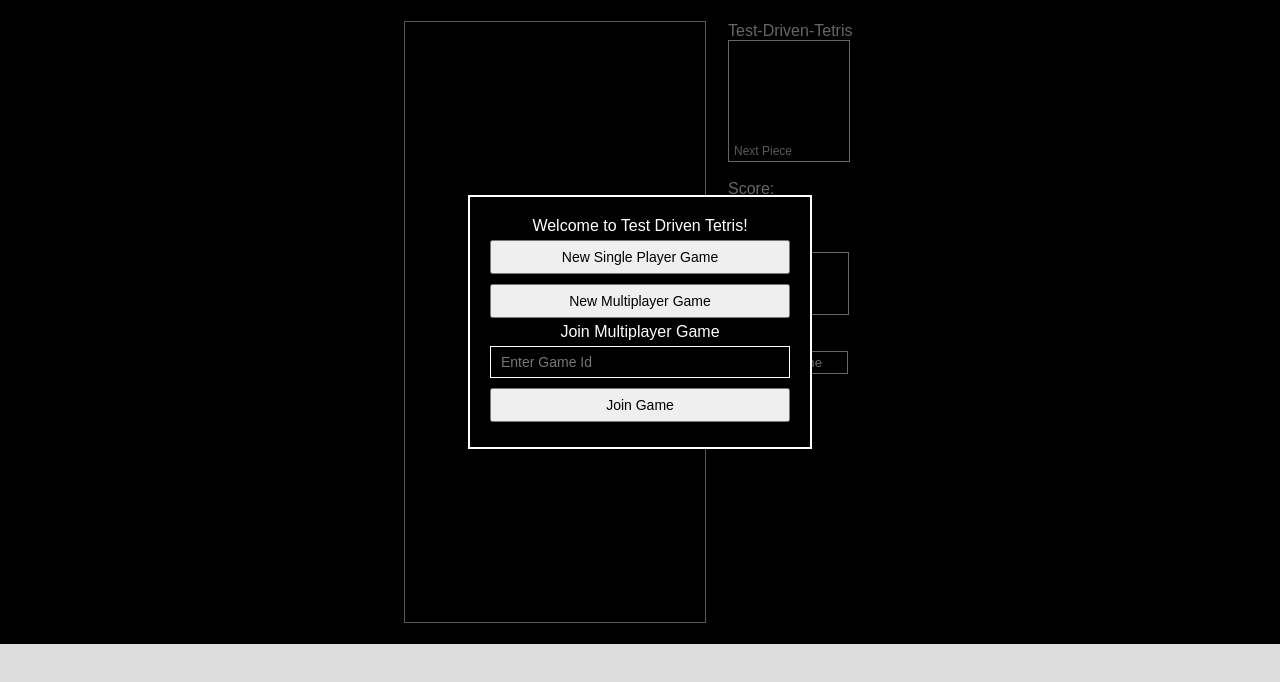
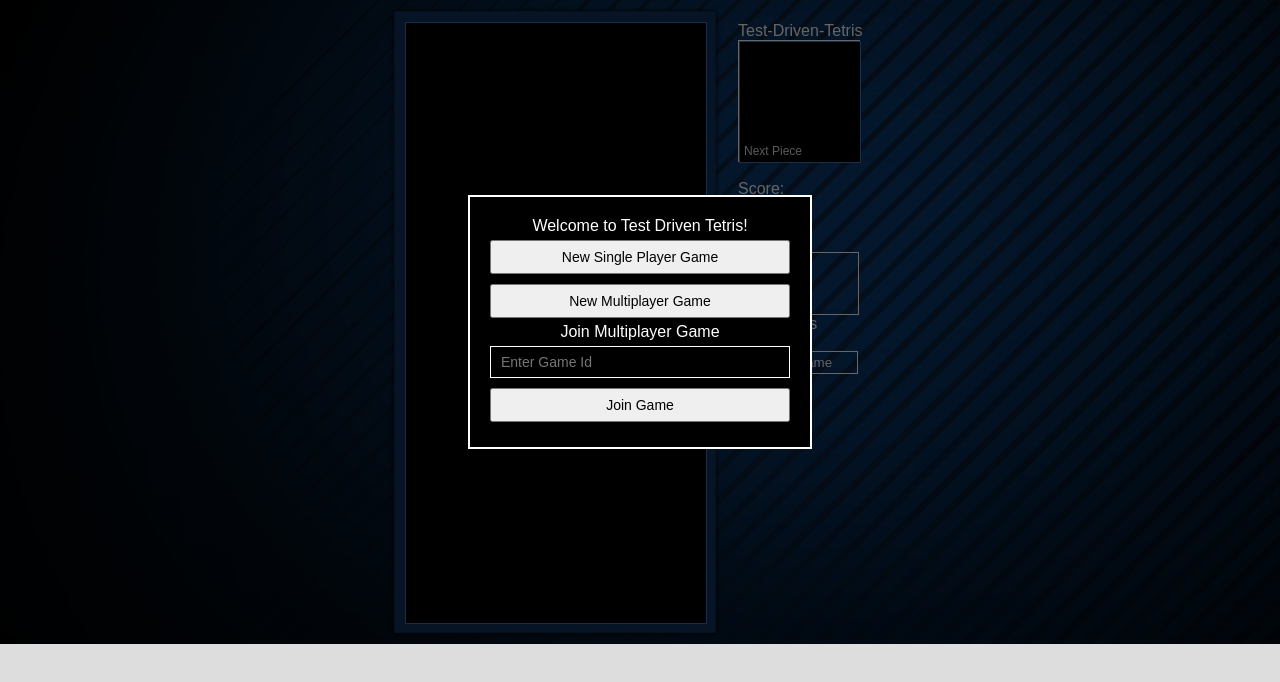
Before and after one commit to GroverW/test-driven-tetris, a website: page frontend/static/index.html in a window 1280 px wide. Drawn offline with Linux system fonts and the light colour scheme.

Commit message:
added style for bg image and large game container

```diff
--- a/frontend/static/css/style.css
+++ b/frontend/static/css/style.css
@@ -18,6 +18,7 @@ body {
   width: 100%;
   height: 604px;
   padding: 20px 0px;
+  background: url(../img/bg.png) no-repeat top left;
   background-color: black;
   display: flex;
   justify-content: center;
@@ -121,13 +122,23 @@ body {
 .item-large, .item-small {
   position: relative;
   color: white;
-  border: 1px solid #DDD;
-  border: 1px solid #DDD;
+}
+
+.item-large canvas, .item-small canvas {
+  border: 1px solid #4175b1;
+  width: 300px;
+  height: 600px;
+  background-color: black;
 }
 
 .item-large {
-  height: 600px;
-  width: 300px;
+  height: 622px;
+  width: 322px;
+  box-sizing: border-box;
+  padding: 10px;
+  background-color: #0e335c;
+  box-shadow: 0px 0px 3px 2px rgba(0,0,0,.4);
+  border: 1px solid #08284c;
 }
 
 .item-small {
@@ -162,6 +173,7 @@ body {
   height: 600px;
   box-sizing: border-box;
   padding: 0px 12px;
+  background: none;
 }
 
 #stats ul {
```
